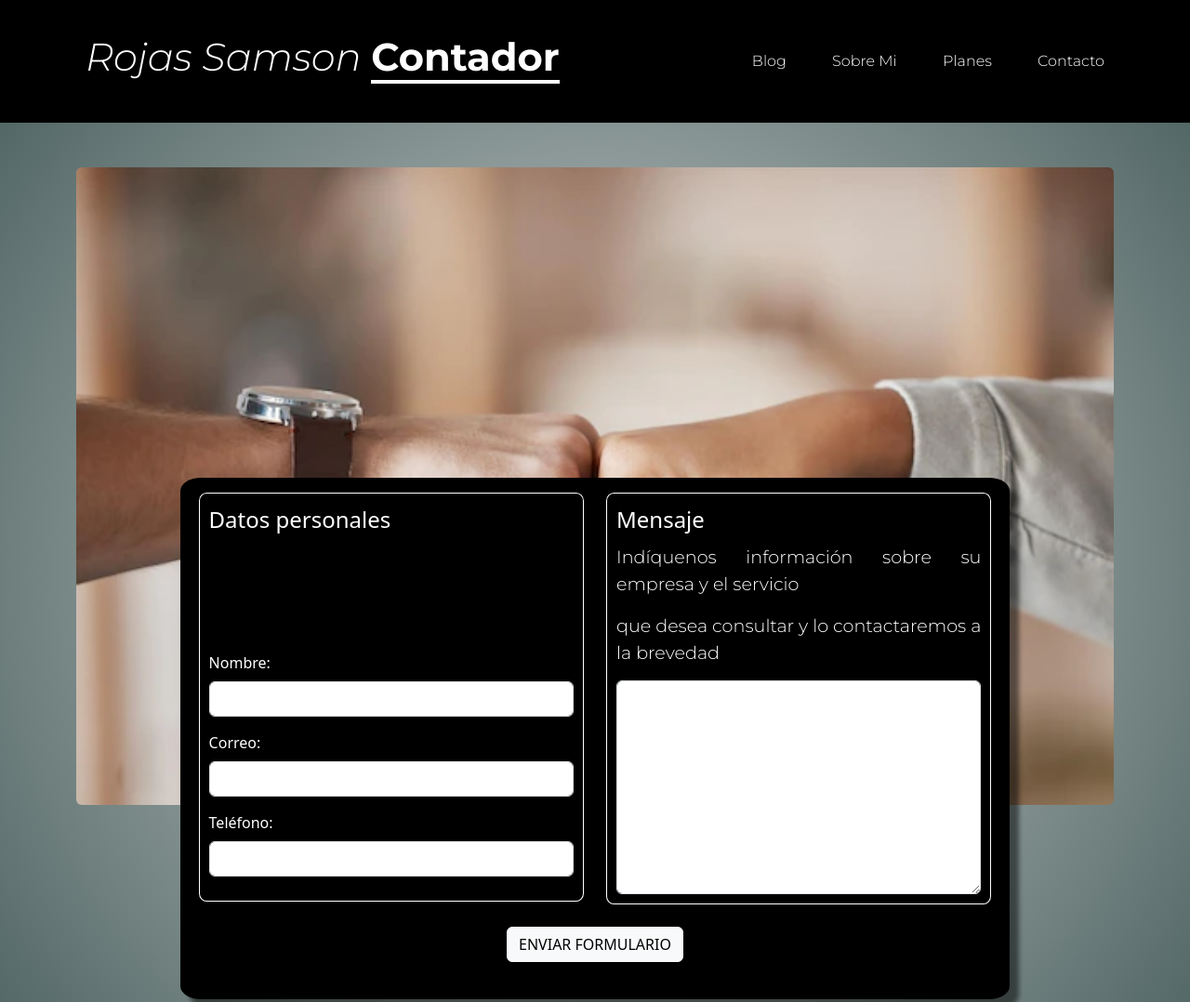
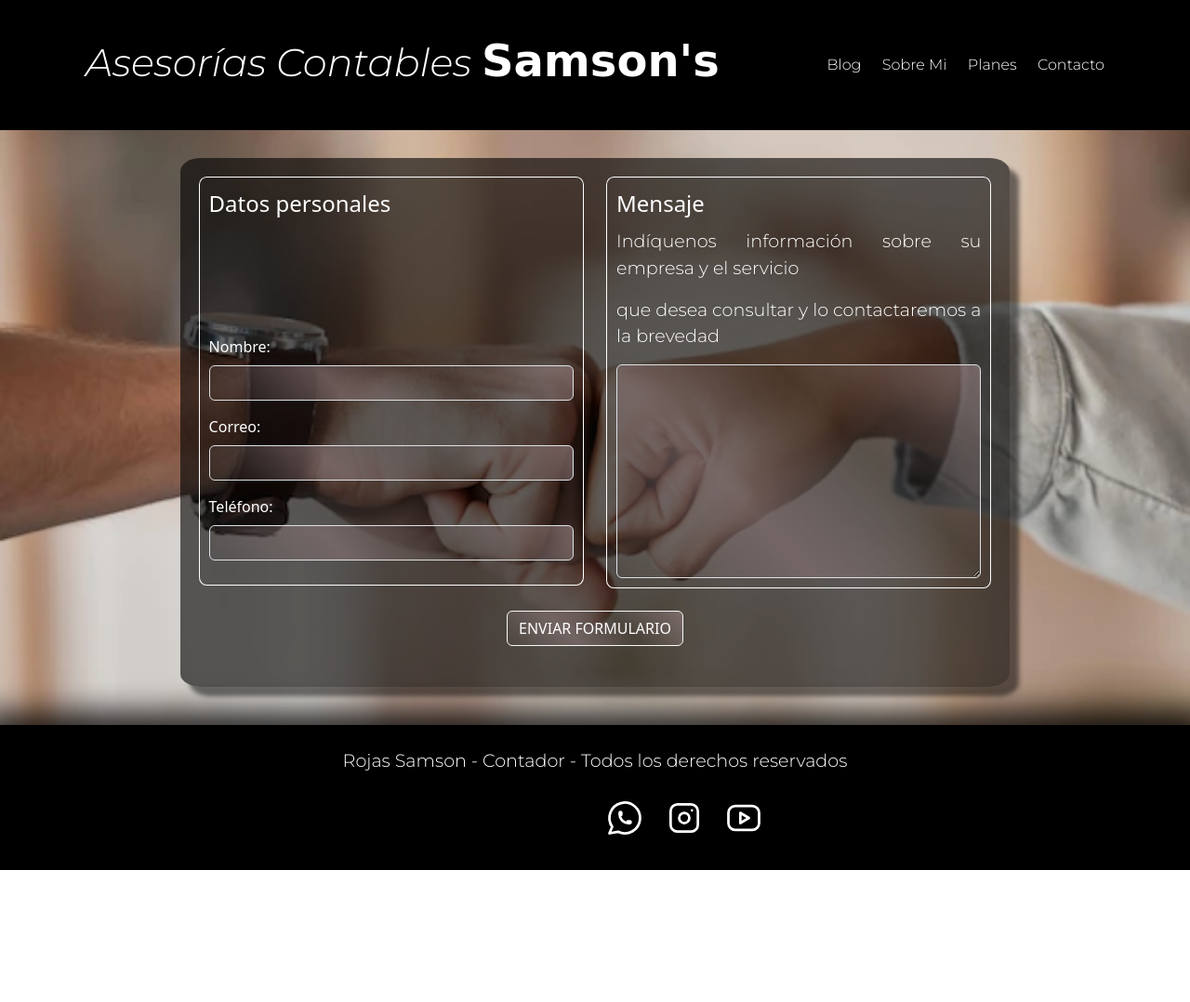
Before and after one commit to rojassamson/Asesorias-Contables-Samson-s, a website: page pages/contacto.html in a window 1280 px wide. Shown: the top 1078 px of the page at 93% size. After the commit the page ends 936 px from the top, so only its background shows below. Drawn offline with nearby package versions, Linux system fonts and the light colour scheme; a web font is replaced by a local one.

Commit message:
Modifica Header, y página de contacto.

```diff
--- a/pages/contacto.html
+++ b/pages/contacto.html
@@ -7,6 +7,9 @@
     <link rel="preconnect" href="https://fonts.googleapis.com">
     <link rel="preconnect" href="https://fonts.gstatic.com" crossorigin>
     <link href="https://fonts.googleapis.com/css2?family=Montserrat:ital,wght@0,100;0,300;0,700;1,100;1,300;1,700&display=swap" rel="stylesheet">
+    <link rel="preconnect" href="https://fonts.googleapis.com">
+    <link rel="preconnect" href="https://fonts.gstatic.com" crossorigin>
+    <link href="https://fonts.googleapis.com/css2?family=Tektur:wght@400;500;600&display=swap" rel="stylesheet">
     <link href="https://cdn.jsdelivr.net/npm/bootstrap@5.3.0/dist/css/bootstrap.min.css" rel="stylesheet" integrity="sha384-9ndCyUaIbzAi2FUVXJi0CjmCapSmO7SnpJef0486qhLnuZ2cdeRhO02iuK6FUUVM" crossorigin="anonymous">
     <link rel="stylesheet" href="../css/style.css">
     <title>Contacto - Rojas Samson - Contador</title>
@@ -16,7 +19,7 @@
     <header class="py-4 bg-black">
       <nav class="navbar navbar-expand-lg">
         <div class="container h-100">
-            <a class="d-inline-block navbar-brand" href="../index.html"><h1 class="fst-italic">Rojas Samson <span>Contador</span></h1></a>
+            <a class="d-inline-block navbar-brand" href="../index.html"><h1 class="fst-italic">Asesorías Contables <span>Samson's</span></h1></a>
           <button class="navbar-toggler" type="button" data-bs-toggle="collapse" data-bs-target="#navbarNavAltMarkup" aria-controls="navbarNavAltMarkup" aria-expanded="false" aria-label="Toggle navigation">
             <span class="navbar-toggler-icon"></span>
           </button>
@@ -34,16 +37,9 @@
 
     <main id="main-contacto">
         <div class="container">
+          <div id="centrar-formulario">
+            <form id="formulario" action="">
                   <div class="row">
-            <div" class="col-12 text-center py-5">
-              <div>
-                <img id="imagen-contacto" src="../assets/img/imagen-contacto.webp" alt="Imagen choque de puños." class="img-fluid rounded">
-              </div>
-            </div>
-            <div id="formulario" class="py-3 col-12">
-              <form action="">
-                    <div class="row">
-
                     <div class="col-12 col-lg">
                       <fieldset class="col-12 col-lg">
                         <legend>Datos personales</legend>
@@ -77,7 +73,6 @@
                 <a href="#" class="btn btn-light">ENVIAR FORMULARIO</a>
               </div>
             </form>
-            </div>
           </div>
         </div>
       </main>
--- a/scss/layout/_footer.scss
+++ b/scss/layout/_footer.scss
@@ -9,3 +9,7 @@ footer div p {
 footer a:hover {
     background: black;
 }
+
+footer {
+    min-height: 15vh;
+}
--- a/scss/layout/_header.scss
+++ b/scss/layout/_header.scss
@@ -1,7 +1,19 @@
 header h1 span, main span {
-    font-weight: 700;
+    font-weight: 600;
     font-style: normal;
+    font-size: 3rem;
+}
+
+main span {
     border-bottom: 4px solid white ;
+}
+
+header h1 span {
+    font-family: 'Tektur', cursive;
+}
+
+header a {
+    white-space: normal !important;
 }
 
 .navbar-toggler {
@@ -13,5 +25,9 @@ header h1 span, main span {
 }
 
 .navbar ul {
-    margin-left: 30% !important;
+    margin-left: 20% !important;
 }
+
+header {
+    min-height: 15vh;
+}
--- a/scss/layout/_main.scss
+++ b/scss/layout/_main.scss
@@ -6,7 +6,7 @@ main {
 .divisor-contenido {
     min-height: 15vh;
     height: auto;
-    background-color: black;
+    background-color: rgb(0, 0, 0);
     color: white;
     display: flex;
     flex-direction: column;
--- a/scss/utilities/_bootstrap.scss
+++ b/scss/utilities/_bootstrap.scss
@@ -14,3 +14,7 @@
     --bs-btn-disabled-bg: black !important;
     --bs-btn-disabled-border-color: black !important;
 }
+
+.bg-black {
+    box-shadow: 0px 5px 30px 20px rgba(0,0,0,0.8) !important;
+}
--- a/scss/utilities/_mq.scss
+++ b/scss/utilities/_mq.scss
@@ -33,14 +33,14 @@
 
 @media (max-width: 1200px) {
     .navbar ul {
-        margin-left: 15% !important;
+        margin-left: 0 !important;
     }
 }
 
 @media (max-width: 991px) {
 
-    .navbar ul {
-        margin-left: 0 !important;
+    #main-contacto {
+        height: 140vh;
     }
     .container {
         width: 90%;
@@ -102,6 +102,12 @@
     }
 
     header{
+        nav .container {
+            min-height: 20vh;
+            button {
+                margin-top: 50px;
+            }
+        }
         height: auto;
     }
 
--- a/scss/utilities/_utilities.scss
+++ b/scss/utilities/_utilities.scss
@@ -17,10 +17,10 @@ a {
     transition: all 0.35s ease-out;
 
     &:hover {
-        background: white ;
-        // padding: 10px 10px;
+        background: linear-gradient(45deg, rgba(0,0,0,0) 0%, rgba(129, 111, 111, 0.69) 35%, rgba(0,0,0,0) 65%, rgba(143, 123, 123, 0.694) 100%);
+        box-shadow: 0px 0px 20px 10px rgba(129, 111, 111, 0.69);
         transform: scale(1.2);
-        color: red !important;
+        color: white  !important;
 
         span {
             border-color: red;
--- a/scss/views/_contacto.scss
+++ b/scss/views/_contacto.scss
@@ -1,28 +1,40 @@
 #main-contacto {
     padding-bottom: 10px;
+    background-image: url("/assets/img/imagen-contacto.webp");
+    height: 80vh;
+    width: 100%;
+    background-size: cover;
+    background-repeat: no-repeat;
+    background-position: center;
+
+    display: flex;
+    justify-content: center;
+    align-items: center;
 }
 
 #centrar-fieldset {
     margin-top: 160px;
 }
 
-#imagen-contacto {
-    position: relative;
-    width: 100%;
-    z-index: 1;
-}
-
 #formulario {
-    position: relative;
     width: 80%;
-    margin: -400px auto 0 auto;
-    z-index: 2;
-    background-color: black;
+    margin: 0 auto;
+    background-color: rgba(0, 0, 0, 0.6);
     border-radius: 2.5%;
     padding: 20px 20px;
-    margin-bottom: 10px;
     color: white;
     box-shadow: 10px 10px 5px rgba(0, 0, 0, 0.5);
+
+    input, textarea{
+        background:linear-gradient(45deg, rgba(0,0,0,0) 0%, rgba(129, 111, 111, 0.69) 35%, rgba(0,0,0,0) 65%, rgba(143, 123, 123, 0.694) 100%);
+        color: white;
+    }
+
+    .btn-light {
+        background-color: none !important;
+        background: linear-gradient(45deg, rgba(0,0,0,0) 0%, rgba(129, 111, 111, 0.69) 35%, rgba(0,0,0,0) 65%, rgba(143, 123, 123, 0.694) 100%);
+        color: white !important;
+    }
 
     fieldset {
         border: 1px solid white;
```
Also changed, not shown: index.html (+6 -3 lines), pages/blog.html (+4 -1 lines), pages/planes.html (+4 -1 lines), pages/sobre_mi.html (+4 -1 lines), css/style.css. Lines whose indentation alone changed are shown as unchanged.
